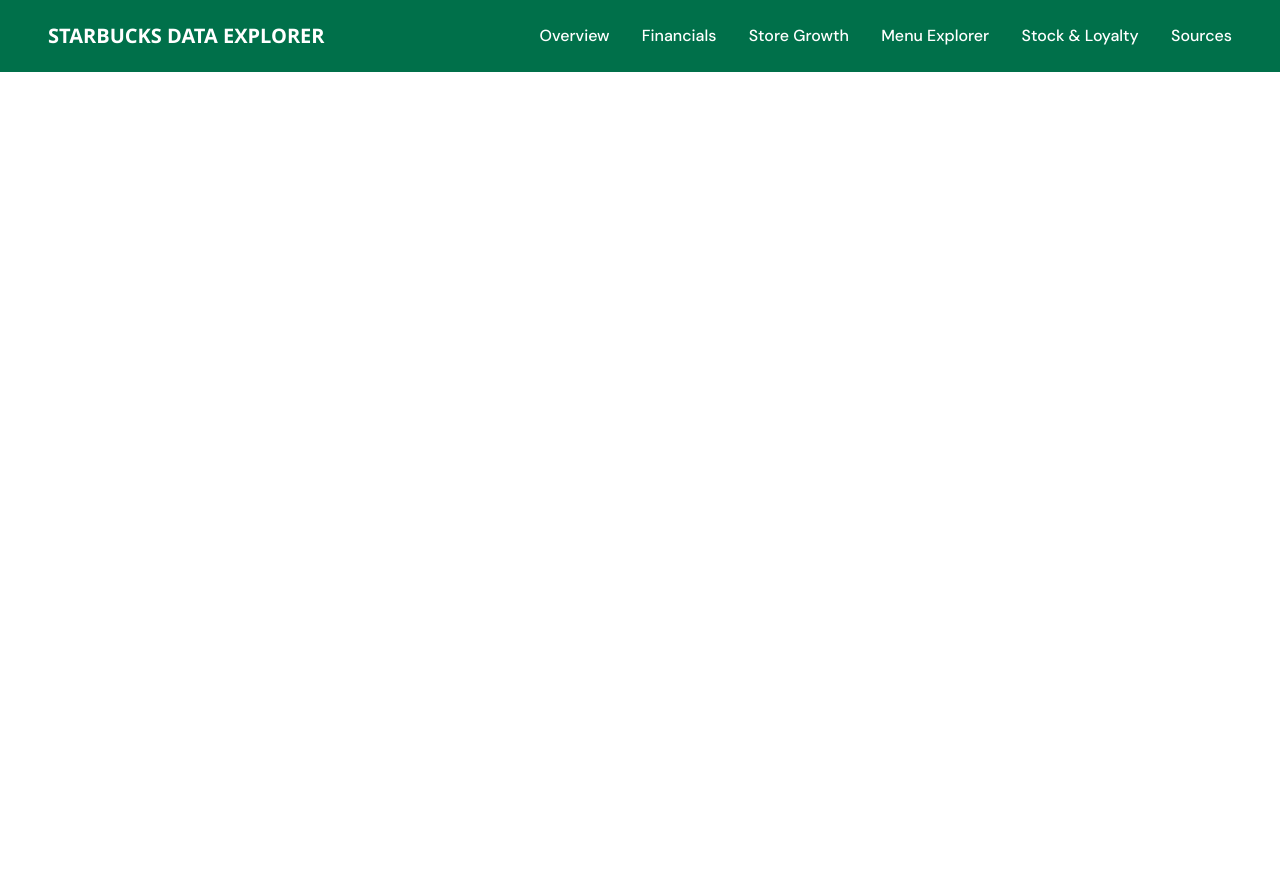
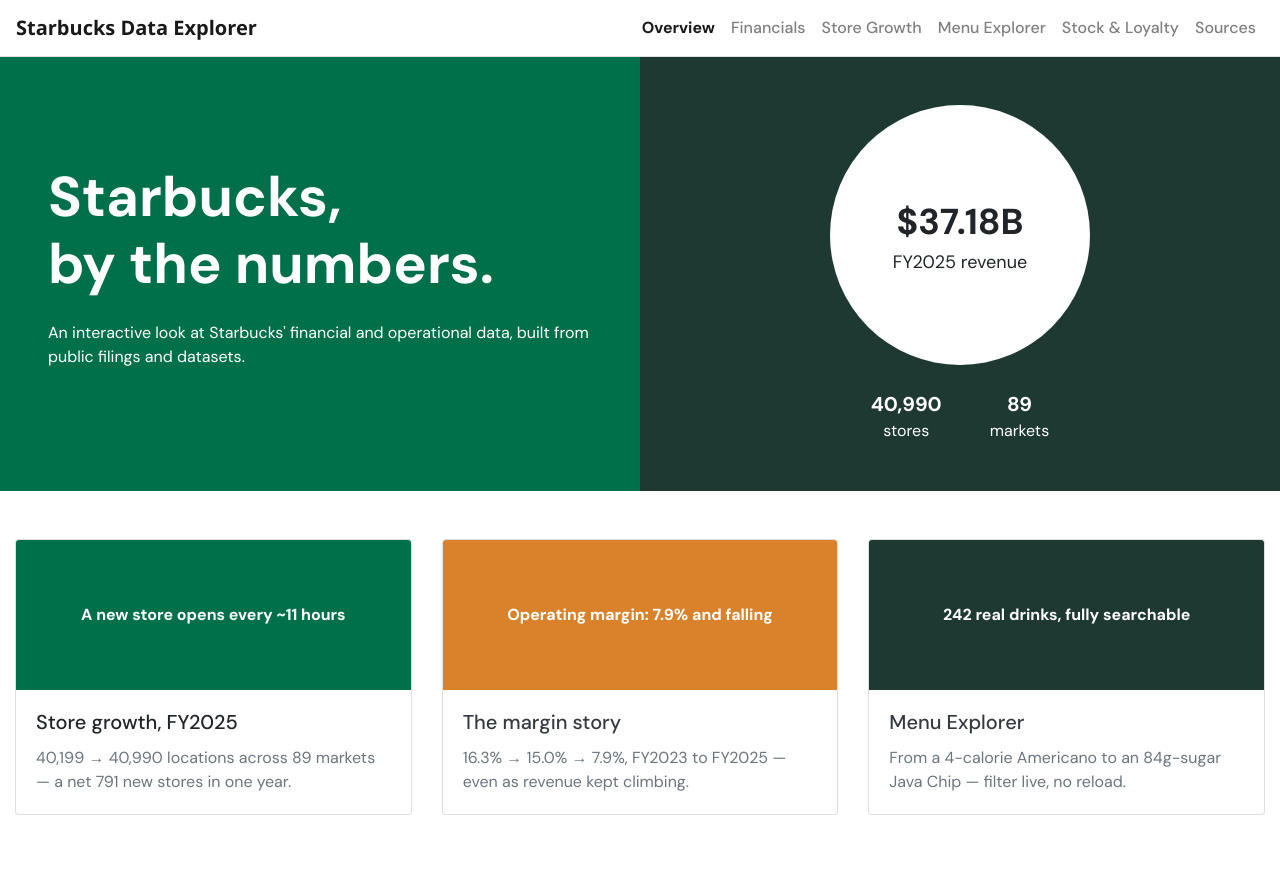
Before and after one commit to ManausXV/starbucks-data-explorer, a Django app: page / in a window 1280 px wide. Before the commit the page ends 72 px from the top, so only its background shows below. Run offline with Django 5.2, Linux system fonts and the light colour scheme; some libraries are stand-ins or nearby versions.

Commit message:
Rebuild navbar, hero, and promo cards using Bootstrap components

```diff
--- a/dashboard/static/dashboard/style.css
+++ b/dashboard/static/dashboard/style.css
@@ -1,42 +1,75 @@
 body {
-    margin: 0;
     font-family: 'DM Sans', sans-serif;
 }
 
-.navbar {
-    background-color: #00704A;
-    padding: 16px 48px;
-    display: flex;
-    justify-content: space-between;
-    align-items: center;
+.navbar-brand {
+    color: #00704A;
+    font-weight: 800;
+    font-family: 'Segoe UI', 'Lato', sans-serif;
 }
 
-.navbar-brand {
-    color: #ffffff;
-    font-weight: 800;
-    font-size: 20px;
-    font-family: 'Segoe UI', 'Lato', sans-serif;
-}
-.navbar-links a {
-    color: #ffffff;
-    text-decoration: none;
-    margin-left: 28px;
+.navbar .nav-link {
+    color: #4B5563;
     font-weight: 500;
 }
-.navbar-links a {
-    color: #ffffff;
-    text-decoration: none;
-    margin-left: 28px;
-    font-weight: 500;
-    transition: opacity 0.2s ease;
+
+.navbar .nav-link:hover {
+    color: #00704A;
 }
 
-.navbar-links a:hover {
-    opacity: 0.65;
+.navbar .nav-link.active {
+    color: #00704A;
+    font-weight: 700;
 }
 
-.navbar-links a.active {
-    background-color: rgba(255, 255, 255, 0.15);
-    padding: 6px 14px;
-    border-radius: 999px;
+.bg-brand-green {
+    background-color: #00704A;
 }
+
+.bg-brand-amber {
+    background-color: #D9822B;
+}
+
+.bg-brand-dark {
+    background-color: #1E3932;
+}
+
+.hero-panel {
+    min-height: 380px;
+}
+
+.hero-badge {
+    width: 260px;
+    height: 260px;
+}
+
+.hero-badge-number {
+    font-size: 36px;
+}
+
+.hero-badge-label {
+    font-size: 18px;
+}
+
+.hero-stats {
+    gap: 48px;
+}
+
+.hero-stat-number {
+    font-size: 20px;
+}
+
+.promo-image {
+    height: 150px;
+}
+
+@media (max-width: 576px) {
+    .hero-badge {
+        width: 180px;
+        height: 180px;
+    }
+
+    .hero-badge-number {
+        font-size: 26px;
+    }
+}
--- a/dashboard/templates/dashboard/index.html
+++ b/dashboard/templates/dashboard/index.html
@@ -2,4 +2,67 @@
 
 {% block body %}
 
+<div class="row no-gutters">
+    <div class="col-md-6 bg-brand-green d-flex flex-column justify-content-center p-5">
+        <h1 class="display-4 font-weight-bold text-white">Starbucks,<br>by the numbers.</h1>
+        <p class="text-white mt-3">An interactive look at Starbucks' financial and operational data, built from public filings and datasets.</p>
+    </div>
+    <div class="col-md-6 bg-brand-dark hero-panel d-flex flex-column align-items-center justify-content-center p-5">
+        <div class="rounded-circle bg-white hero-badge d-flex flex-column align-items-center justify-content-center text-center mb-4">
+            <div class="font-weight-bold hero-badge-number">$37.18B</div>
+            <div class="hero-badge-label">FY2025 revenue</div>
+        </div>
+        <div class="d-flex hero-stats">
+            <div class="text-center text-white">
+                <div class="font-weight-bold hero-stat-number">40,990</div>
+                stores
+            </div>
+            <div class="text-center text-white">
+                <div class="font-weight-bold hero-stat-number">89</div>
+                markets
+            </div>
+        </div>
+    </div>
+</div>
+
+<div class="container-fluid py-5">
+    <div class="row">
+        <div class="col-md-4 mb-4">
+            <div class="card h-100">
+                <div class="card-img-top promo-image bg-brand-green d-flex align-items-center justify-content-center p-4">
+                    <p class="text-white font-weight-bold text-center mb-0">A new store opens every ~11 hours</p>
+                </div>
+                <div class="card-body">
+                    <h5 class="card-title">Store growth, FY2025</h5>
+                    <p class="card-text text-muted">40,199 → 40,990 locations across 89 markets — a net 791 new stores in one year.</p>
+                </div>
+            </div>
+        </div>
+
+        <div class="col-md-4 mb-4">
+            <a href="#" class="card h-100 text-decoration-none text-dark">
+                <div class="card-img-top promo-image bg-brand-amber d-flex align-items-center justify-content-center p-4">
+                    <p class="text-white font-weight-bold text-center mb-0">Operating margin: 7.9% and falling</p>
+                </div>
+                <div class="card-body">
+                    <h5 class="card-title">The margin story</h5>
+                    <p class="card-text text-muted">16.3% → 15.0% → 7.9%, FY2023 to FY2025 — even as revenue kept climbing.</p>
+                </div>
+            </a>
+        </div>
+
+        <div class="col-md-4 mb-4">
+            <a href="#" class="card h-100 text-decoration-none text-dark">
+                <div class="card-img-top promo-image bg-brand-dark d-flex align-items-center justify-content-center p-4">
+                    <p class="text-white font-weight-bold text-center mb-0">242 real drinks, fully searchable</p>
+                </div>
+                <div class="card-body">
+                    <h5 class="card-title">Menu Explorer</h5>
+                    <p class="card-text text-muted">From a 4-calorie Americano to an 84g-sugar Java Chip — filter live, no reload.</p>
+                </div>
+            </a>
+        </div>
+    </div>
+</div>
+
 {% endblock %}
--- a/dashboard/templates/dashboard/layout.html
+++ b/dashboard/templates/dashboard/layout.html
@@ -6,24 +6,33 @@
     <meta charset="utf-8">
     <title>{% block title %}Starbucks Data Explorer{% endblock %}</title>
     <link href="https://fonts.googleapis.com/css2?family=DM+Sans:wght@400;500;700;800&display=swap" rel="stylesheet">
-    <link href="https://fonts.googleapis.com/css2?family=Baloo+2:wght@600;700;800&display=swap" rel="stylesheet">
-    <link href="https://fonts.googleapis.com/css2?family=Lato:wght@400;700;800&display=swap" rel="stylesheet">
     <link rel="stylesheet" href="https://stackpath.bootstrapcdn.com/bootstrap/4.4.1/css/bootstrap.min.css">
     <link rel="stylesheet" href="{% static 'dashboard/style.css' %}">
 </head>
 
 <body>
-    <nav class="navbar">
-        <div class="navbar-brand">STARBUCKS DATA EXPLORER</div>
-        <div class="navbar-links">
-            <a href="#">Overview</a>
-            <a href="#">Financials</a>
-            <a href="#">Store Growth</a>
-            <a href="#">Menu Explorer</a>
-            <a href="#">Stock & Loyalty</a>
-            <a href="#">Sources</a>
+    <nav class="navbar navbar-expand-lg navbar-light bg-white border-bottom">
+        <span class="navbar-brand">Starbucks Data Explorer</span>
+        <button class="navbar-toggler" type="button" data-toggle="collapse" data-target="#navContent">
+            <span class="navbar-toggler-icon"></span>
+        </button>
+        <div class="collapse navbar-collapse" id="navContent">
+            <ul class="navbar-nav ml-auto">
+                <li class="nav-item"><a class="nav-link active" href="{% url 'index' %}">Overview</a></li>
+                <li class="nav-item"><a class="nav-link" href="#">Financials</a></li>
+                <li class="nav-item"><a class="nav-link" href="#">Store Growth</a></li>
+                <li class="nav-item"><a class="nav-link" href="#">Menu Explorer</a></li>
+                <li class="nav-item"><a class="nav-link" href="#">Stock &amp; Loyalty</a></li>
+                <li class="nav-item"><a class="nav-link" href="#">Sources</a></li>
+            </ul>
         </div>
     </nav>
+
     {% block body %}
     {% endblock %}
+
+    <script src="https://code.jquery.com/jquery-3.5.1.slim.min.js"></script>
+    <script src="https://cdn.jsdelivr.net/npm/@popperjs/core@2.5.4/dist/umd/popper.min.js"></script>
+    <script src="https://stackpath.bootstrapcdn.com/bootstrap/4.4.1/js/bootstrap.min.js"></script>
 </body>
+</html>
```
